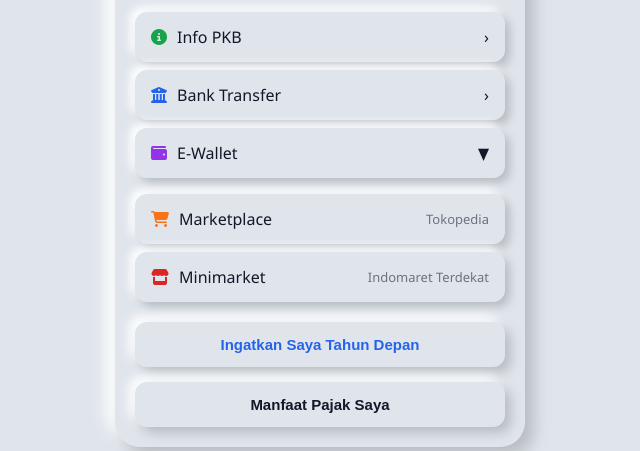
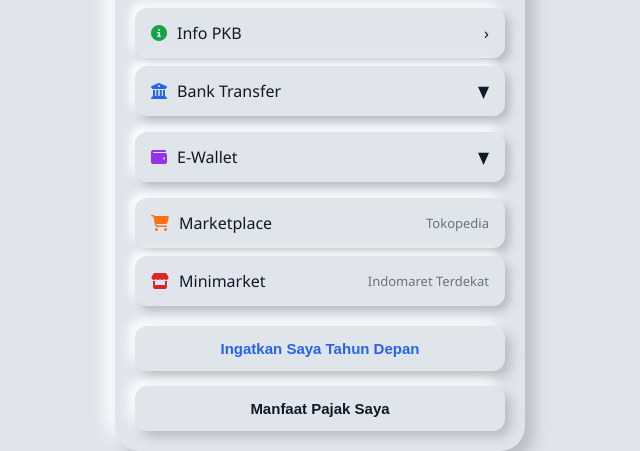
Before and after one commit to ojkhendra/pajak, a plain HTML site: page index.html in a window 1280 px wide. Shown: the part 260-711 px from the top of the page, without its empty margins (320-960 px from the left). Drawn offline with Linux system fonts and the light colour scheme.

Commit message:
Update index.html
9 Sep 2025

```diff
--- a/index.html
+++ b/index.html
@@ -94,10 +94,6 @@
     .item:hover .icon-market { text-shadow: 0 0 10px #f97316; }
     .item:hover .icon-store { text-shadow: 0 0 10px #dc2626; }
 
-    .dropdown-content a:hover .icon-ovo { text-shadow: 0 0 10px #6366f1; }
-    .dropdown-content a:hover .icon-dana { text-shadow: 0 0 10px #2563eb; }
-    .dropdown-content a:hover .icon-gopay { text-shadow: 0 0 10px #16a34a; }
-
     /* Dropdown */
     .dropdown-content {
       max-height: 0;
@@ -120,6 +116,10 @@
       display: flex;
       justify-content: space-between;
       transition: all 0.3s ease;
+
+      /* Indent submenu */
+      padding-left: 32px;
+      border-left: 3px solid #d1d5db;
     }
     .dropdown-content a span {
       display: flex;
@@ -127,9 +127,6 @@
       gap: 8px;
     }
     .dropdown-content a:hover { transform: scale(1.03); }
-    .dropdown-content a.ovo:hover { background: rgba(99,102,241,0.15); }
-    .dropdown-content a.dana:hover { background: rgba(37,99,235,0.15); }
-    .dropdown-content a.gopay:hover { background: rgba(22,163,74,0.15); }
 
     .dropdown.active .dropdown-content { max-height: 300px; }
 
@@ -187,10 +184,20 @@
         <span>›</span>
       </a>
 
-      <!-- Bank Transfer -->
-      <div class="item bank">
-        <span><i class="fas fa-university icon-bank"></i> Bank Transfer</span>
-        <span>›</span>
+      <!-- Dropdown Bank Transfer -->
+      <div class="dropdown">
+        <div class="item bank" onclick="toggleBankDropdown()">
+          <span><i class="fas fa-university icon-bank"></i> Bank Transfer</span>
+          <span id="arrow-bank">▼</span>
+        </div>
+        <div class="dropdown-content">
+          <a href="#" onclick="openApp('mandiri')" class="mandiri">
+            <span><i class="fas fa-building-columns icon-bank"></i> Mandiri</span> ›
+          </a>
+          <a href="#" onclick="openApp('bca')" class="bca">
+            <span><i class="fas fa-building-columns icon-bank"></i> BCA</span> ›
+          </a>
+        </div>
       </div>
 
       <!-- Dropdown E-Wallet -->
@@ -200,9 +207,9 @@
           <span id="arrow">▼</span>
         </div>
         <div class="dropdown-content">
-          <a href="https://www.ovo.id/" target="_blank" class="ovo"><span><i class="fas fa-circle icon-ovo"></i> OVO</span> ›</a>
-          <a href="https://www.dana.id/" target="_blank" class="dana"><span><i class="fas fa-circle icon-dana"></i> DANA</span> ›</a>
-          <a href="https://www.gojek.com/gopay/" target="_blank" class="gopay"><span><i class="fas fa-circle icon-gopay"></i> GoPay</span> ›</a>
+          <a href="#" onclick="openApp('ovo')" class="ovo"><span><i class="fas fa-circle icon-ovo"></i> OVO</span> ›</a>
+          <a href="#" onclick="openApp('dana')" class="dana"><span><i class="fas fa-circle icon-dana"></i> DANA</span> ›</a>
+          <a href="#" onclick="openApp('gopay')" class="gopay"><span><i class="fas fa-circle icon-gopay"></i> GoPay</span> ›</a>
         </div>
       </div>
 
@@ -228,11 +235,62 @@
 
   <script>
     function toggleDropdown() {
-      const dropdown = document.querySelector('.dropdown');
+      const dropdown = document.querySelectorAll('.dropdown')[1]; // dropdown E-Wallet
       dropdown.classList.toggle('active');
       const arrow = document.getElementById('arrow');
       arrow.textContent = dropdown.classList.contains('active') ? '▲' : '▼';
     }
+
+    function toggleBankDropdown() {
+      const dropdown = document.querySelectorAll('.dropdown')[0]; // dropdown Bank
+      dropdown.classList.toggle('active');
+      const arrow = document.getElementById('arrow-bank');
+      arrow.textContent = dropdown.classList.contains('active') ? '▲' : '▼';
+    }
+
+    function openApp(service) {
+      const ua = navigator.userAgent.toLowerCase();
+      const isIOS = /iphone|ipad|ipod/.test(ua);
+      const isAndroid = /android/.test(ua);
+
+      let deepLink = "";
+      let storeLink = "";
+
+      if (service === "mandiri") {
+        deepLink = "mandirimobile://";
+        storeLink = isIOS
+          ? "https://apps.apple.com/id/app/mandiri-online/id1145043720"
+          : "https://play.google.com/store/apps/details?id=id.co.bankmandiri.mandirionline";
+      } else if (service === "bca") {
+        deepLink = "bcamobile://";
+        storeLink = isIOS
+          ? "https://apps.apple.com/id/app/bca-mobile/id551385483"
+          : "https://play.google.com/store/apps/details?id=com.bca";
+      } else if (service === "ovo") {
+        deepLink = "ovo://";
+        storeLink = isIOS
+          ? "https://apps.apple.com/id/app/ovo/id1193651288"
+          : "https://play.google.com/store/apps/details?id=ovo.id";
+      } else if (service === "dana") {
+        deepLink = "danaid://";
+        storeLink = isIOS
+          ? "https://apps.apple.com/id/app/dana-dompet-digital-indonesia/id1437348930"
+          : "https://play.google.com/store/apps/details?id=id.dana";
+      } else if (service === "gopay") {
+        deepLink = "gopay://"; // atau "gojek://"
+        storeLink = isIOS
+          ? "https://apps.apple.com/id/app/gojek/id944875099"
+          : "https://play.google.com/store/apps/details?id=com.gojek.app";
+      }
+
+      // coba buka aplikasi
+      window.location.href = deepLink;
+
+      // fallback setelah 1 detik
+      setTimeout(() => {
+        window.location.href = storeLink;
+      }, 1000);
+    }
   </script>
 </body>
 </html>
```
